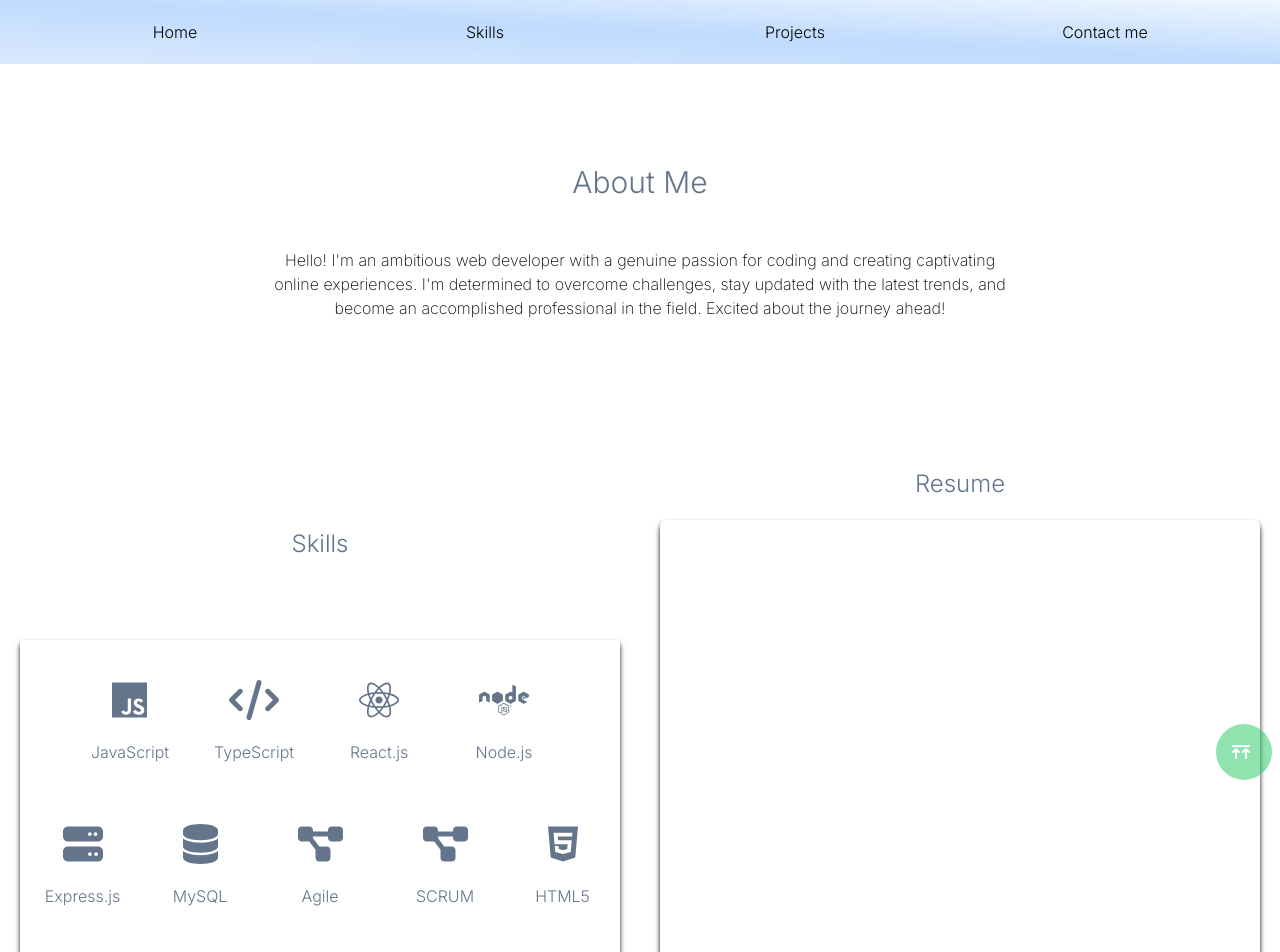
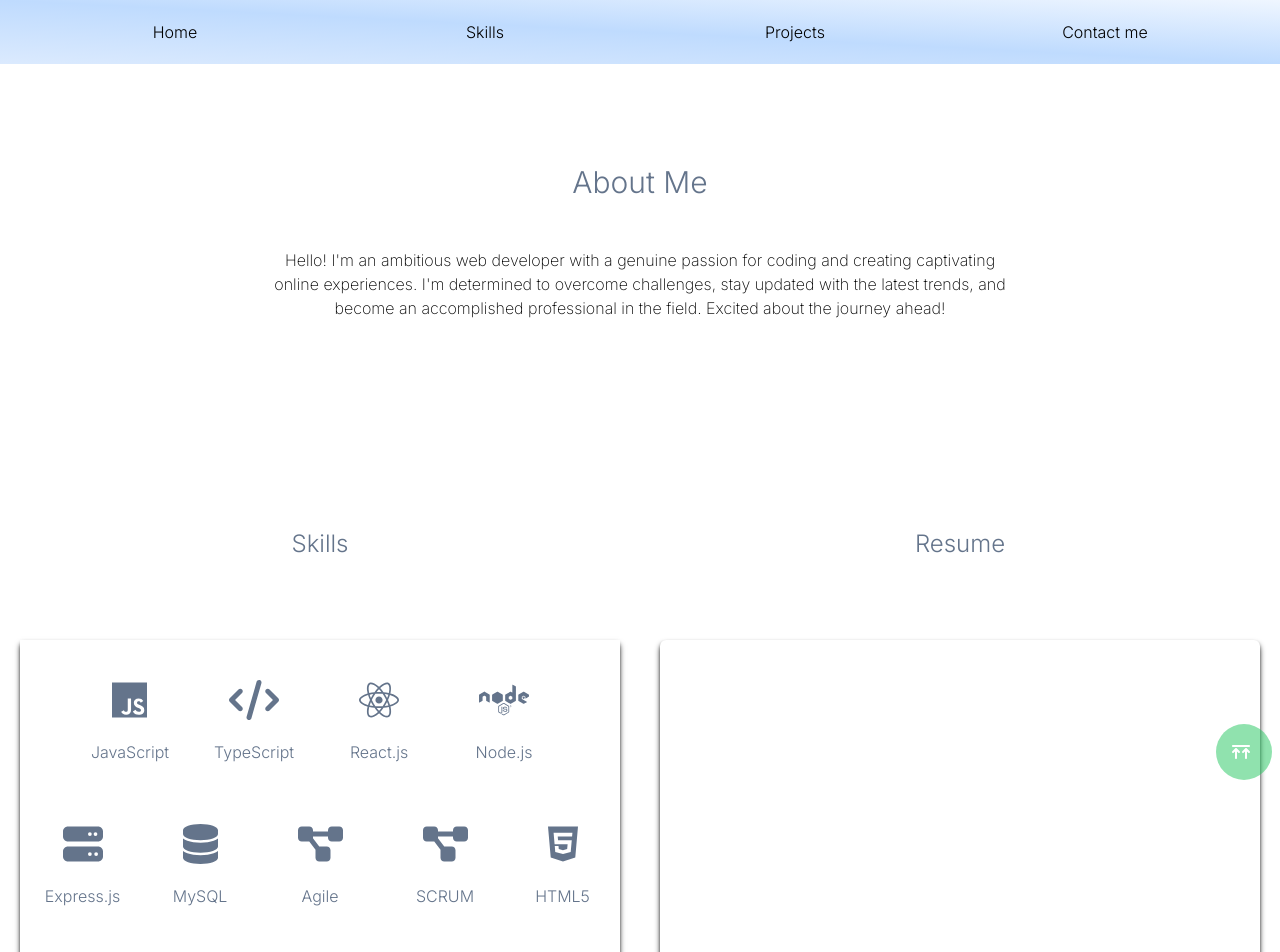
Before and after one commit to Stef14-bit/portfolio_iv, a Next.js app: page / in a window 1280 px wide. Shown: the top 952 px of the page. Built offline with nearby package versions, Linux system fonts and the light colour scheme.

Commit message:
visual changes

```diff
--- a/app/page.tsx
+++ b/app/page.tsx
@@ -26,7 +26,7 @@ export default function Home() {
       <section
         id="skills"
         className="grid grid-cols-1 md:grid-cols-2 text-slate-500 align-middle justify-center">
-        <div className="col-span-1  p-5">
+        <div className="p-5">
           <h2 className="text-center font-light text-2xl my-20">Skills</h2>
           <ul className="flex flex-wrap justify-center items-center  shadow-black shadow-md">
             {mySkills.map((skill) => (
@@ -42,13 +42,13 @@ export default function Home() {
             ))}
           </ul>
         </div>
-        <div className=" p-5">
-          <h2 className="text-center font-light text-2xl my-5">Resume</h2>
+        <div className="p-5 overflow-hidden">
+          <h2 className="text-center font-light text-2xl m-20">Resume</h2>
           <iframe
             className="rounded-md shadow-black shadow-md"
             src="/resume.pdf"
             width="100%"
-            height="550"
+            height="100%"
           />
         </div>
       </section>
```
